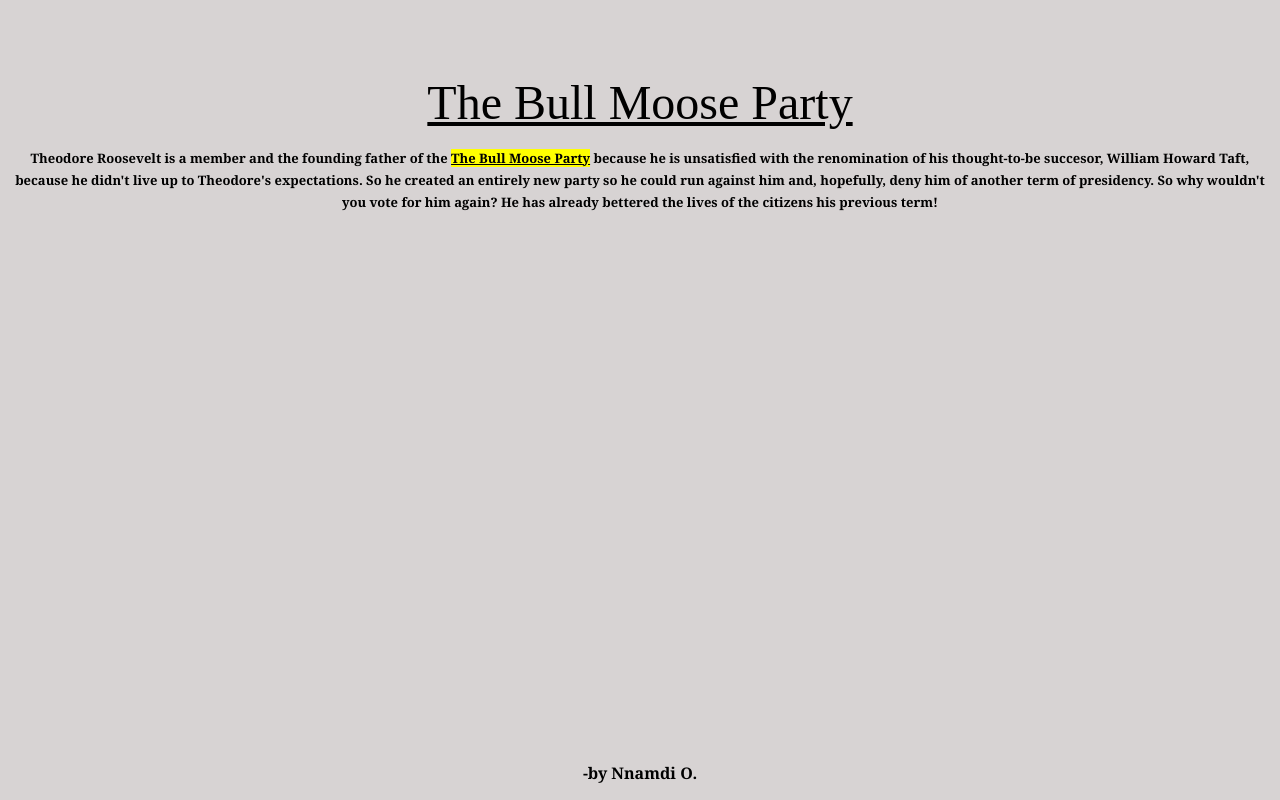
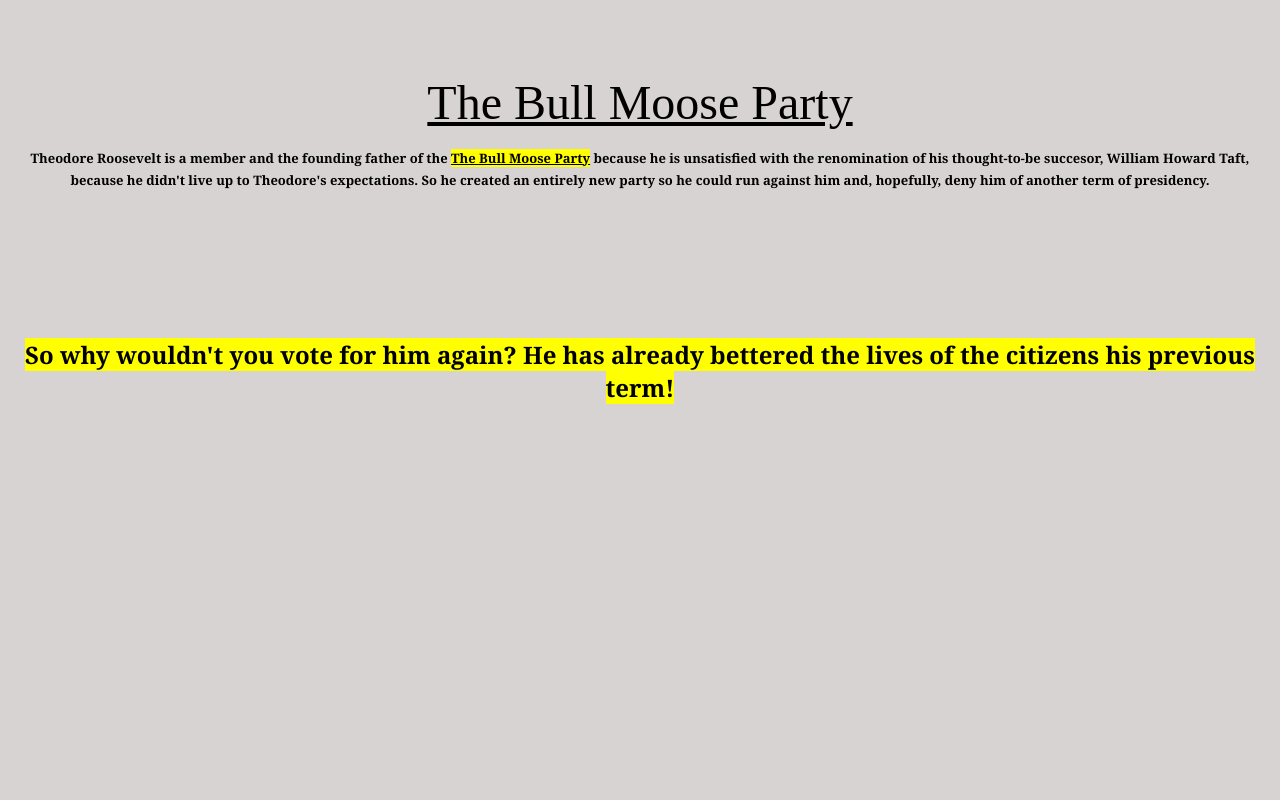
Before and after one commit to Nnamor/physicscrossward.github.io, a plain HTML site: page index.html in a window 1280 px wide. Shown: the part 1423-2223 px from the top of the page. After the commit the page ends 1843 px from the top, so only its background shows below. Drawn offline with Linux system fonts and the light colour scheme.

Commit message:
Update index.html

```diff
--- a/index.html
+++ b/index.html
@@ -22,7 +22,10 @@
     <h3><font size="-1">Theodore Roosevelt is a member and the founding father of the
         <mark><u>The Bull Moose Party</u></mark> because he is unsatisfied with the renomination of his thought-to-be succesor,  William Howard Taft,
         because he didn't live up to Theodore's expectations.
-    So he created an entirely new party so he could run against him and, hopefully, deny him of another term of presidency. So why wouldn't you
-        vote for him again? He has already bettered the lives of the citizens his previous term!</font> <br> <br> <br> <br> <br> <br> <br> <br> <br> <br> <br> <br> <br> <br> <br> <br> <br> <br> <br> <br> <br> <br> <br> <br> <br> <br>  -by Nnamdi O.</h3>
+    So he created an entirely new party so he could run against him and, hopefully, deny him of another term of presidency. <br> <br> <br>
+        <br> <br> <br> <br>
+
+    <h3> <font size="+2"><mark>So why wouldn't you
+        vote for him again? He has already bettered the lives of the citizens his previous term!</font> </mark></h3>
 </body>
 </html>
```
